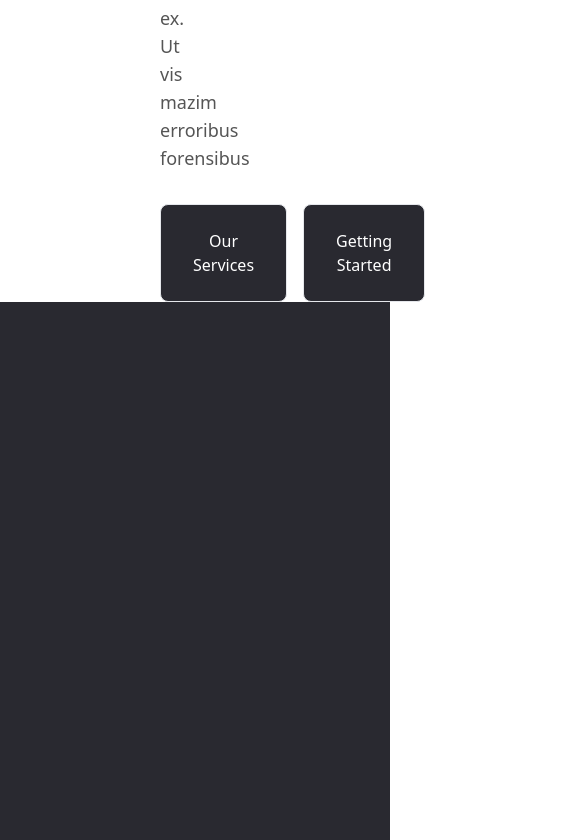
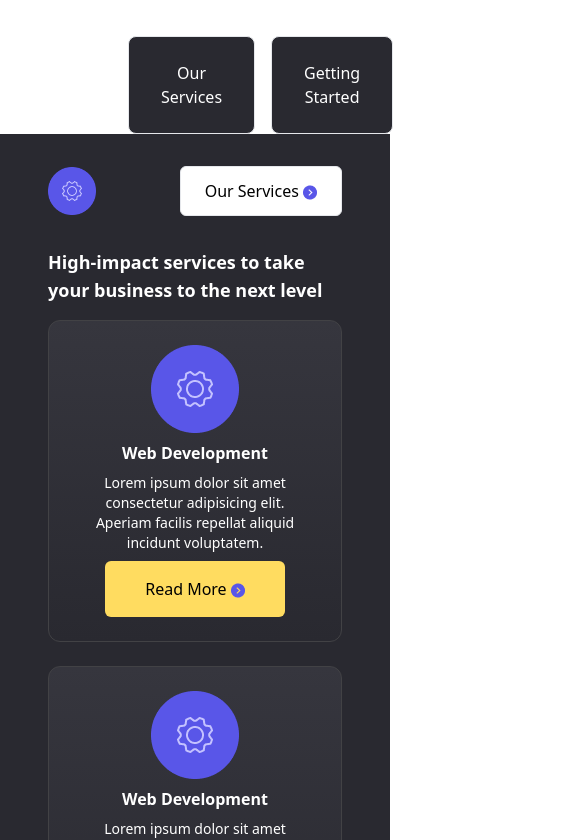
Before and after one commit to fahadzardari/inovativein, a React (Vite) app: page / in a window 390 px wide. Shown: the part 1160-2000 px from the top of the page, 585 px wide, since content can reach past the window. Built offline with nearby package versions, Linux system fonts and the light colour scheme.

Commit message:
services section done for mobile

```diff
--- /dev/null
+++ b/src/Components/Homepage-section-components/ServicesCard.jsx
@@ -0,0 +1,12 @@
+export default function ServicesCard({ imgUrl, heading, intro, link }) {
+  return (
+    <div className="container text-white text-center flex flex-col gap-y-2 items-center py-6 rounded-xl border border-[#424245] px-8  justify-center" style={{background:"linear-gradient(180deg, #36363E 0%, #292930 100%)"}}>
+      <img src="/services-section/icon.png" alt="" />
+      <h1 className="text-md font-semibold">{heading}</h1>
+      <p className="text-sm font-thin ">
+                {intro}
+      </p>
+      <button className="truncate bg-[#FFDC60] rounded-md px-10 text-black py-4" >Read More <img className="inline" src="/services-section/Vector.png" alt="" /></button>
+    </div>
+  );
+}
--- a/src/Sections/Home.jsx
+++ b/src/Sections/Home.jsx
@@ -6,7 +6,7 @@ export default function Home() {
       className="min-h-screen w-full  "
     >
 
-      <div className="container relative  px-[10rem] pt-8">
+      <div className="container relative mx-auto  px-[8rem] pt-8">
         <img src="/homepage-section/marketing-banner.png" className="invisible lg:visible absolute w-[55rem] h-[50rem] -right-20 lg-right-10 top-40 " />
         <Navbar />
         <div className="content w-3/6 mt-12">
@@ -14,7 +14,7 @@ export default function Home() {
             A fully integrated digital{" "}
             <span className="text-homepageservices">Services</span> agency
           </h1>
-          <p className="text-[#555555] text-lg mt-10">
+          <p className="text-[#555555] sm:text-sm md:text-md lg:text-lg mt-10">
             Lorem ipsum dolor sit amet, ea mundi malorum cum, ocurreret
             reprehendunt ius ex. Ut vis mazim erroribus forensibus
           </p>
--- a/src/Sections/Services.jsx
+++ b/src/Sections/Services.jsx
@@ -1,7 +1,33 @@
+import ServicesCard from "../Components/Homepage-section-components/ServicesCard";
+
 
 export default function Services() {
   return (
     <div className="min-h-screen w-full m-0 p-0 bg-homepageprimary">
+      <div className="container mx-auto px-[3rem] lg:px-[8rem] pt-8">
+        <div className="flex justify-between items-center">
+          <div className="inline-flex flex-col">
+            <img src="/services-section/icon.png" className="w-12" alt="" />
+            <h1 className="text-lg text-white font-bold hidden lg:visible ">
+              High-impact services to take your business to the next level
+            </h1>
+          </div>
+          <div>
+            <button className="bg-white rounded-md text-md px-6 py-3 border hover:border-black truncate">
+              Our Services  <img src="/services-section/Vector.png" className="inline" alt="" />{" "}
+            </button>
+          </div>
+        </div>
+        <h1 className="text-lg text-white lg:hidden font-bold mt-8 ">
+          High-impact services to take your business to the next level
+        </h1>
+
+        <div className="mt-4 grid grid-cols-1 gap-y-6 md:grid-cols-2 lg:grid-cols-3">
+              <ServicesCard heading="Web Development" intro="Lorem ipsum dolor sit amet consectetur adipisicing elit. Aperiam facilis repellat aliquid incidunt voluptatem." />
+              <ServicesCard imgUrl={""} heading={"Web Development"} intro={"Lorem ipsum dolor sit amet consectetur adipisicing elit. Aperiam facilis repellat aliquid incidunt voluptatem."} />
+
+        </div>
+      </div>
     </div>
-  )
+  );
 }
```
Also changed, not shown: public/services-section/Vector.png (added), public/services-section/icon.png (added).
